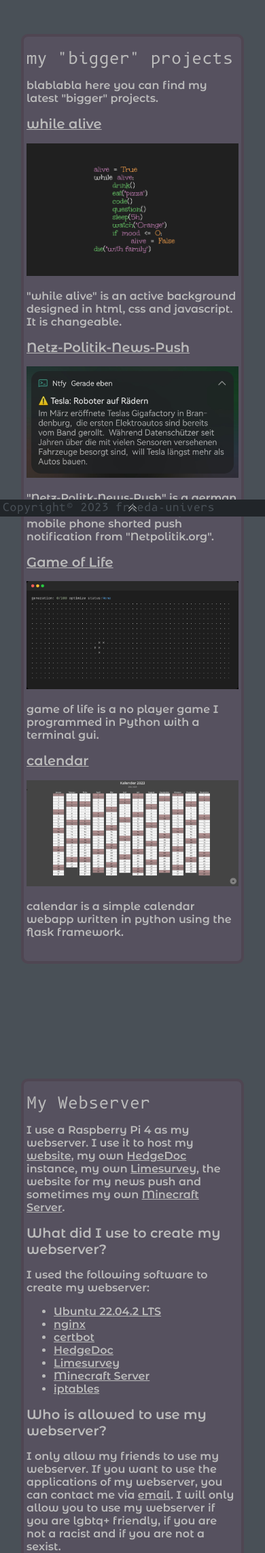
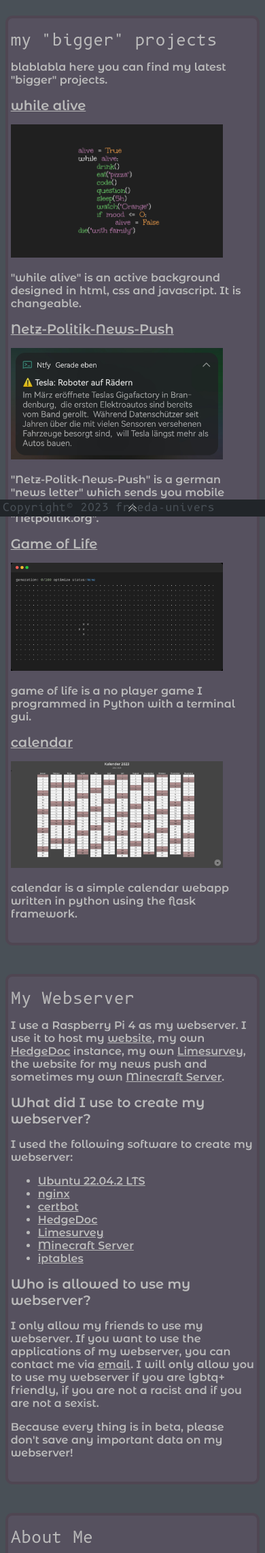
Before and after one commit to Frieder21/flask-website-test, a Flask app: page / in a window 390 px wide. Shown: the part 84-2369 px from the top of the page at 68% size. Run offline with Flask 2, Linux system fonts and the light colour scheme.

Commit message:
a few little mobile changes

```diff
--- a/static/assets/css/default-style.css
+++ b/static/assets/css/default-style.css
@@ -149,17 +149,36 @@ nav {
 }
 
 /* Set the background color to the dark grey variable */
-div#content {
-    width: auto;
-    margin-top: 6vh;
+@media screen and (max-width: 800px) {
+    div#content {
+        width: auto;
+        margin-top: 6vw;
+    }
 }
+@media screen and (min-width: 801px) {
+    div#content {
+        width: auto;
+        margin: 6vh;
+    }
+}
+
+
 div#content>div {
     padding: 2vh 1vw;
     background-color: var(--my-dark-pink);
     border: 4px solid var(--my-darker-pink);
     -webkit-border-radius: 10px;
     border-radius: 10px;
-    margin: 0 8vw 20vh;
+}
+@media screen and (max-width: 800px) {
+    div#content>div {
+        margin: 0 2vw 5vh;
+    }
+}
+@media screen and (min-width: 801px) {
+    div#content>div {
+        margin: 0 8vw 20vh;
+    }
 }
 
 /* Set the text color to the soft white variable */
```
